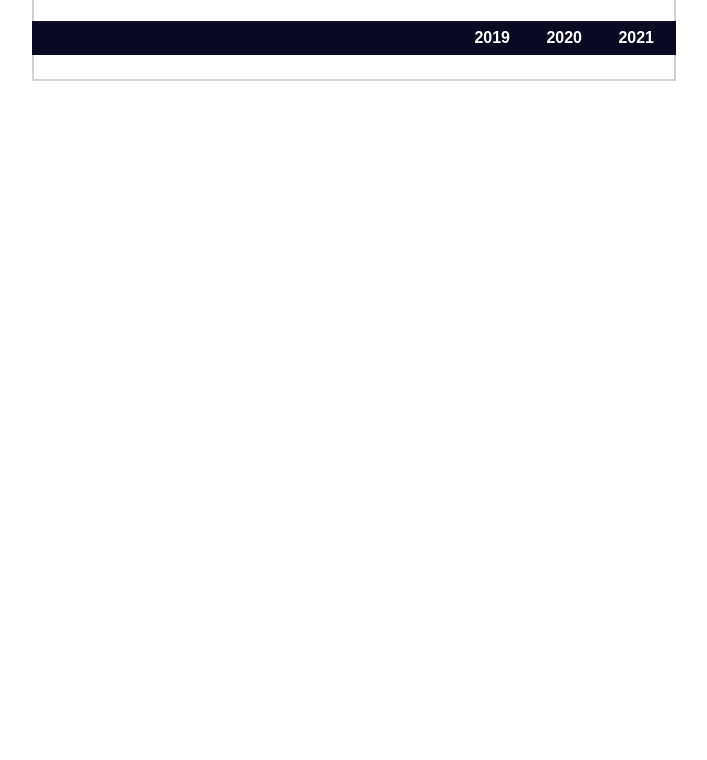
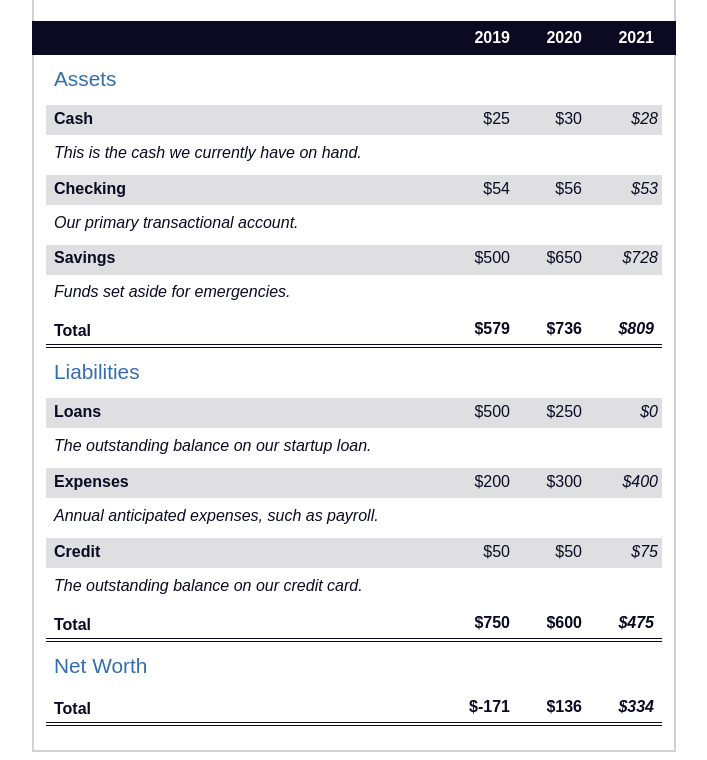
Before and after one commit to satyasaadhika/Balance-sheet, a plain HTML site: page index.html in a window 1280 px wide. Shown: the part 106-866 px from the top of the page, without its empty margins (286-993 px from the left). Before the commit the page ends 800 px from the top, so only its background shows below. Drawn offline with Linux system fonts and the light colour scheme.

Commit message:
add table tag

```diff
--- a/index.html
+++ b/index.html
@@ -21,6 +21,99 @@
           <span class="year">2021</span>
         </div>
         <div class="table-wrap">
+          <table>
+            <caption>Assets</caption>
+            <thead>
+              <tr>
+                <td></td>
+                <th><span class="sr-only year">2019</span></th>
+                <th><span class="sr-only year">2020</span></th>
+                <th class="current"><span class="sr-only year">2021</span></th>
+              </tr>
+            </thead>
+            <tbody>
+              <tr class="data">
+                <th>Cash <span class="description">This is the cash we currently have on hand.</span></th>
+                <td>$25</td>
+                <td>$30</td>
+                <td class="current">$28</td>
+              </tr>
+              <tr class="data">
+                <th>Checking <span class="description">Our primary transactional account.</span></th>
+                <td>$54</td>
+                <td>$56</td>
+                <td class="current">$53</td>
+              </tr>
+              <tr class="data">
+                <th>Savings <span class="description">Funds set aside for emergencies.</span></th>
+                <td>$500</td>
+                <td>$650</td>
+                <td class="current">$728</td>
+              </tr>
+              <tr class="total">
+                <th>Total <span class="sr-only">Assets</span></th>
+                <td>$579</td>
+                <td>$736</td>
+                <td class="current">$809</td>
+              </tr>
+            </tbody>
+          </table>
+          <table>
+            <caption>Liabilities</caption>
+            <thead>
+              <tr>
+              <td></td>
+              <th><span class="sr-only">2019</span></th>
+              <th><span class="sr-only">2020</span></th>
+              <th><span class="sr-only">2021</span></th>
+              </tr>
+            </thead>
+            <tbody>
+              <tr class="data">
+                <th>Loans <span class="description">The outstanding balance on our startup loan.</span></th>
+                <td>$500</td>
+                <td>$250</td>
+                <td class="current">$0</td>
+              </tr>
+              <tr class="data">
+                <th>Expenses <span class="description">Annual anticipated expenses, such as payroll.</span></th>
+                <td>$200</td>
+                <td>$300</td>
+                <td class="current">$400</td>
+              </tr>
+              <tr class="data">
+                <th>Credit <span class="description">The outstanding balance on our credit card.</span></th>
+                <td>$50</td>
+                <td>$50</td>
+                <td class="current">$75</td>
+              </tr>
+              <tr class="total">
+                <th>Total <span class="sr-only">Liabilities</span></th>
+                <td>$750</td>
+                <td>$600</td>
+                <td class="current">$475</td>
+              </tr>
+            </tbody>
+          </table>
+          <table>
+            <caption>Net Worth</caption>
+            <thead>
+              <tr>
+              <td></td>
+              <th><span class="sr-only">2019</span></th>
+              <th><span class="sr-only">2020</span></th>
+              <th><span class="sr-only">2021</span></th>
+              </tr>
+            </thead>
+            <tbody>
+              <tr class="total">
+                <th>Total <span class="sr-only">Net Worth</span></th>
+                <td>$-171</td>
+                <td>$136</td>
+                <td class="current">$334</td>
+              </tr>
+            </tbody>
+          </table>
         </div>
       </section>
     </main>
```
